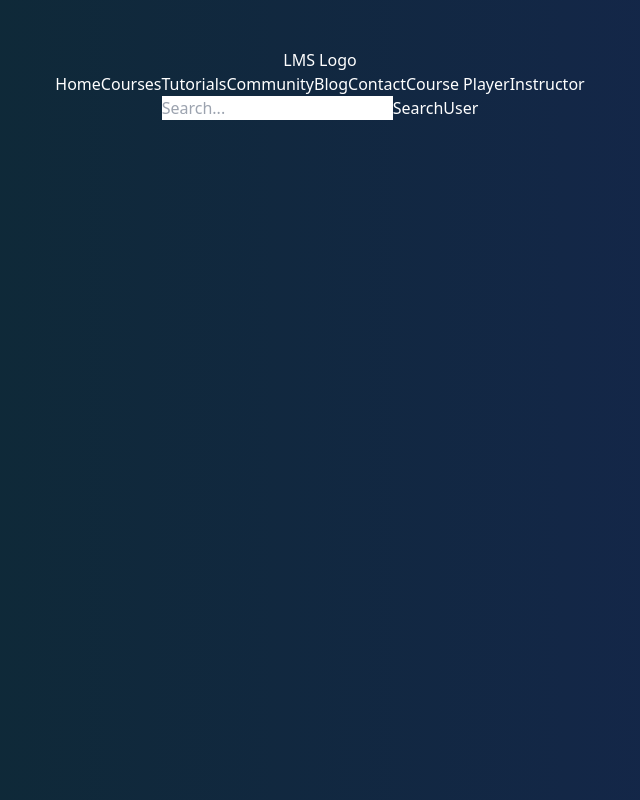
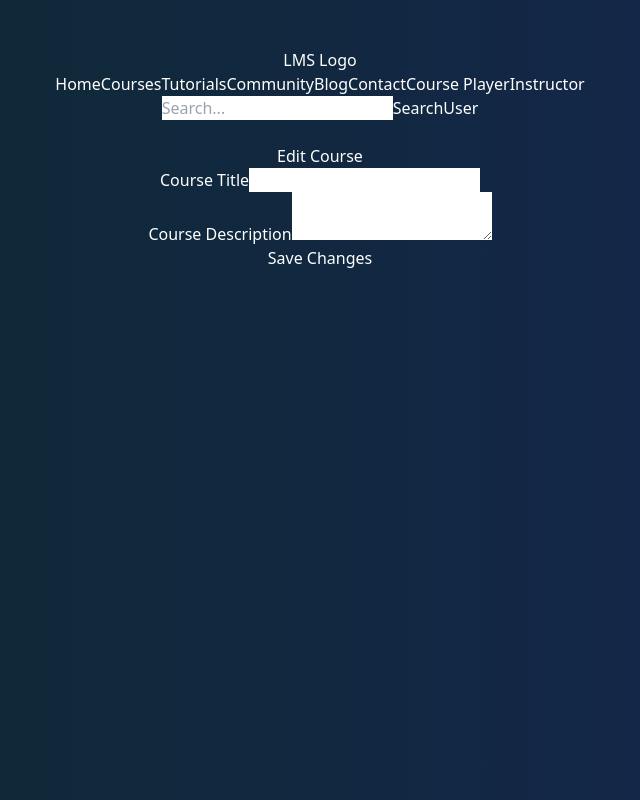
Before and after one commit to Alamgir2-2/Online-Education-Platform, a React (Vite) app: page /edit-course/1 in a window 1280 px wide. Shown: the whole page, without its empty margins (320-960 px from the left). Built offline with nearby package versions, Linux system fonts and the light colour scheme.

Commit message:
Edit Course Page Added

```diff
--- a/src/App.jsx
+++ b/src/App.jsx
@@ -11,6 +11,8 @@ import BlogSection from './Components/Blogs/BlogSection'
 import CourseSection from './Components/Courses/CourseSection'
 import CreateNewCourse from './Components/Courses/CreateNewCourse'
 import CreateBlogPage from './Components/Blogs/CreateBlogPage'
+import ManageCoursesPage from './Components/Courses/ManageCourses/ManageCoursesPage'
+import EditCoursePage from './Components/Courses/ManageCourses/EditCoursePage'
 
 function App() {
   const [count, setCount] = useState(0)
@@ -30,6 +32,9 @@ function App() {
           <Route path="/instructor" element={<InstructorProfilePage></InstructorProfilePage>} />
           <Route path="/new-course" element={<CreateNewCourse></CreateNewCourse>} />
           <Route path="/write-blog" element={<CreateBlogPage></CreateBlogPage>} />
+          <Route path="/manage-courses" element={<ManageCoursesPage></ManageCoursesPage>} />
+          <Route path="/edit-course/:id" element={<EditCoursePage></EditCoursePage>} />
+
         </Routes>
         {/* <Routes>
           <Route path="/" element={<HomePage />} />
--- /dev/null
+++ b/src/Components/Courses/ManageCourses/EditCoursePage.jsx
@@ -0,0 +1,81 @@
+import React, { useState, useEffect } from 'react';
+import { useNavigate, useParams } from 'react-router-dom';
+
+const EditCoursePage = () => {
+  const { id } = useParams(); // Get the course ID from the URL
+  const navigate = useNavigate();
+
+  // Sample courses data
+  const initialCourses = [
+    { id: 1, title: 'Course 1', description: 'Description of Course 1' },
+    { id: 2, title: 'Course 2', description: 'Description of Course 2' },
+    { id: 3, title: 'Course 3', description: 'Description of Course 3' },
+  ];
+
+  const [courseData, setCourseData] = useState({
+    title: '',
+    description: '',
+  });
+
+  useEffect(() => {
+    // Find the course to edit based on the ID
+    const courseToEdit = initialCourses.find((course) => course.id === parseInt(id));
+    if (courseToEdit) {
+      setCourseData(courseToEdit);
+    }
+  }, [id]);
+
+  const handleInputChange = (e) => {
+    setCourseData({ ...courseData, [e.target.name]: e.target.value });
+  };
+
+  const handleSaveChanges = () => {
+    // Logic to save changes goes here
+    console.log('Course updated:', courseData);
+    // Redirect back to manage courses page
+    navigate('/manage-courses');
+  };
+
+  return (
+    <div className="p-10 mt-20">
+      <div className="max-w-4xl mx-auto space-y-10">
+        <div className="bg-white bg-opacity-10 backdrop-filter backdrop-blur-lg rounded-lg p-8 shadow-lg">
+          <h2 className="text-3xl font-bold text-white mb-6">Edit Course</h2>
+          <div className="grid grid-cols-1 gap-6 sm:grid-cols-2">
+            <div>
+              <label className="text-white">Course Title</label>
+              <input
+                type="text"
+                name="title"
+                value={courseData.title}
+                onChange={handleInputChange}
+                className="w-full mt-2 p-3 bg-white bg-opacity-20 text-white rounded-lg shadow-sm focus:outline-none focus:ring-2 focus:ring-teal-500"
+                placeholder="Enter course title"
+              />
+            </div>
+            <div>
+              <label className="text-white">Course Description</label>
+              <textarea
+                name="description"
+                value={courseData.description}
+                onChange={handleInputChange}
+                className="w-full mt-2 p-3 bg-white bg-opacity-20 text-white rounded-lg shadow-sm focus:outline-none focus:ring-2 focus:ring-teal-500"
+                placeholder="Enter course description"
+              />
+            </div>
+          </div>
+          <div className="flex justify-end mt-6">
+            <button
+              onClick={handleSaveChanges}
+              className="bg-teal-500 p-3 rounded-lg text-white shadow-md hover:bg-teal-600 transition duration-200"
+            >
+              Save Changes
+            </button>
+          </div>
+        </div>
+      </div>
+    </div>
+  );
+};
+
+export default EditCoursePage;
--- /dev/null
+++ b/src/Components/Courses/ManageCourses/ManageCoursesPage.jsx
@@ -0,0 +1,110 @@
+import React, { useState } from 'react';
+import { FiEdit, FiTrash2, FiPlusCircle } from 'react-icons/fi';
+import { useNavigate } from 'react-router-dom';
+
+// Confirmation Modal Component
+const ConfirmationModal = ({ isOpen, onClose, onConfirm }) => {
+  if (!isOpen) return null;
+
+  return (
+    <div className="fixed inset-0 flex items-center justify-center bg-black bg-opacity-50">
+      <div className="bg-white rounded-lg p-6 shadow-lg max-w-sm">
+        <h3 className="text-lg text-black font-bold mb-4">Confirm Deletion</h3>
+        <p className="mb-4 text-black">Are you sure you want to delete this course?</p>
+        <div className="flex justify-end space-x-2">
+          <button
+            onClick={onClose}
+            className="bg-gray-300 text-gray-700 px-4 py-2 rounded"
+          >
+            Cancel
+          </button>
+          <button
+            onClick={onConfirm}
+            className="bg-red-500 text-white px-4 py-2 rounded"
+          >
+            Delete
+          </button>
+        </div>
+      </div>
+    </div>
+  );
+};
+
+// Manage Courses Page Component
+const ManageCoursesPage = () => {
+  const [courses, setCourses] = useState([
+    { id: 1, title: 'Course 1', description: 'Description of Course 1' },
+    { id: 2, title: 'Course 2', description: 'Description of Course 2' },
+    { id: 3, title: 'Course 3', description: 'Description of Course 3' },
+  ]);
+
+  const [isModalOpen, setIsModalOpen] = useState(false);
+  const [courseToDelete, setCourseToDelete] = useState(null);
+
+  const handleDeleteCourse = (id) => {
+    setCourseToDelete(id);
+    setIsModalOpen(true);
+  };
+
+  const confirmDelete = () => {
+    const updatedCourses = courses.filter(course => course.id !== courseToDelete);
+    setCourses(updatedCourses);
+    setIsModalOpen(false);
+    setCourseToDelete(null);
+  };
+
+  const navigate = useNavigate();
+
+  const handleAddCourse = () => {
+    // Logic to add a new course, possibly opening a modal or redirecting to a new page
+    // console.log('Add a new course');
+    navigate('/new-course')
+  };
+
+  return (
+    <div className="p-10 mt-20">
+      <div className="max-w-4xl mx-auto space-y-10">
+        <div className="flex justify-between items-center bg-white bg-opacity-10 backdrop-filter backdrop-blur-lg rounded-lg p-8 shadow-lg">
+          <h2 className="text-3xl font-bold text-white">Manage Courses</h2>
+          <button
+            onClick={handleAddCourse}
+            className="flex items-center bg-teal-500 p-2 rounded-lg text-white shadow-md hover:bg-teal-600 transition duration-200"
+          >
+            <FiPlusCircle className="mr-2" />
+            Add New Course
+          </button>
+        </div>
+
+        {/* Courses List */}
+        <div className="bg-white bg-opacity-10 backdrop-filter backdrop-blur-lg rounded-lg p-8 shadow-lg">
+          {courses.map(course => (
+            <div key={course.id} className="flex justify-between items-center p-4 mb-4 bg-white bg-opacity-20 rounded-lg">
+              <div>
+                <h3 className="text-xl font-bold text-white">{course.title}</h3>
+                <p className="text-white">{course.description}</p>
+              </div>
+              <div className="flex space-x-4">
+                <button onClick={() => navigate(`/edit-course/${course.id}`)} className="text-teal-500 hover:text-teal-600">
+                  <FiEdit className="text-xl" />
+                </button>
+
+                <button onClick={() => handleDeleteCourse(course.id)} className="text-red-500 hover:text-red-600">
+                  <FiTrash2 className="text-xl" />
+                </button>
+              </div>
+            </div>
+          ))}
+        </div>
+
+        {/* Confirmation Modal */}
+        <ConfirmationModal
+          isOpen={isModalOpen}
+          onClose={() => setIsModalOpen(false)}
+          onConfirm={confirmDelete}
+        />
+      </div>
+    </div>
+  );
+};
+
+export default ManageCoursesPage;
```
